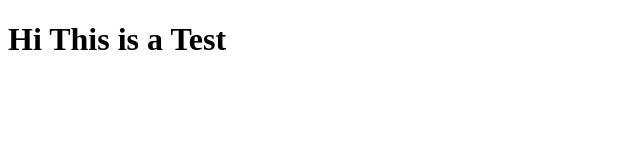
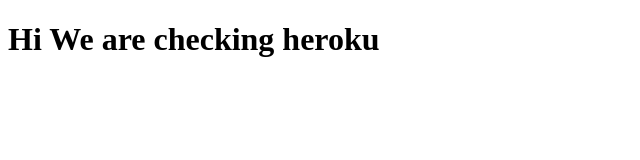
Before and after one commit to sakthii-subramanian/cityapi, a plain HTML site: page wwwroot/index.html in a window 1280 px wide. Shown: the whole page, without its empty margins (0-640 px from the left). Drawn offline with Linux system fonts and the light colour scheme.

Commit message:
checking heroku file

```diff
--- a/wwwroot/index.html
+++ b/wwwroot/index.html
@@ -7,7 +7,7 @@
     <title>Document</title>
 </head>
 <body>
-    <h1>Hi This is a Test</h1>
+    <h1>Hi We are checking heroku</h1>
 
 </body>
 </html>
```
